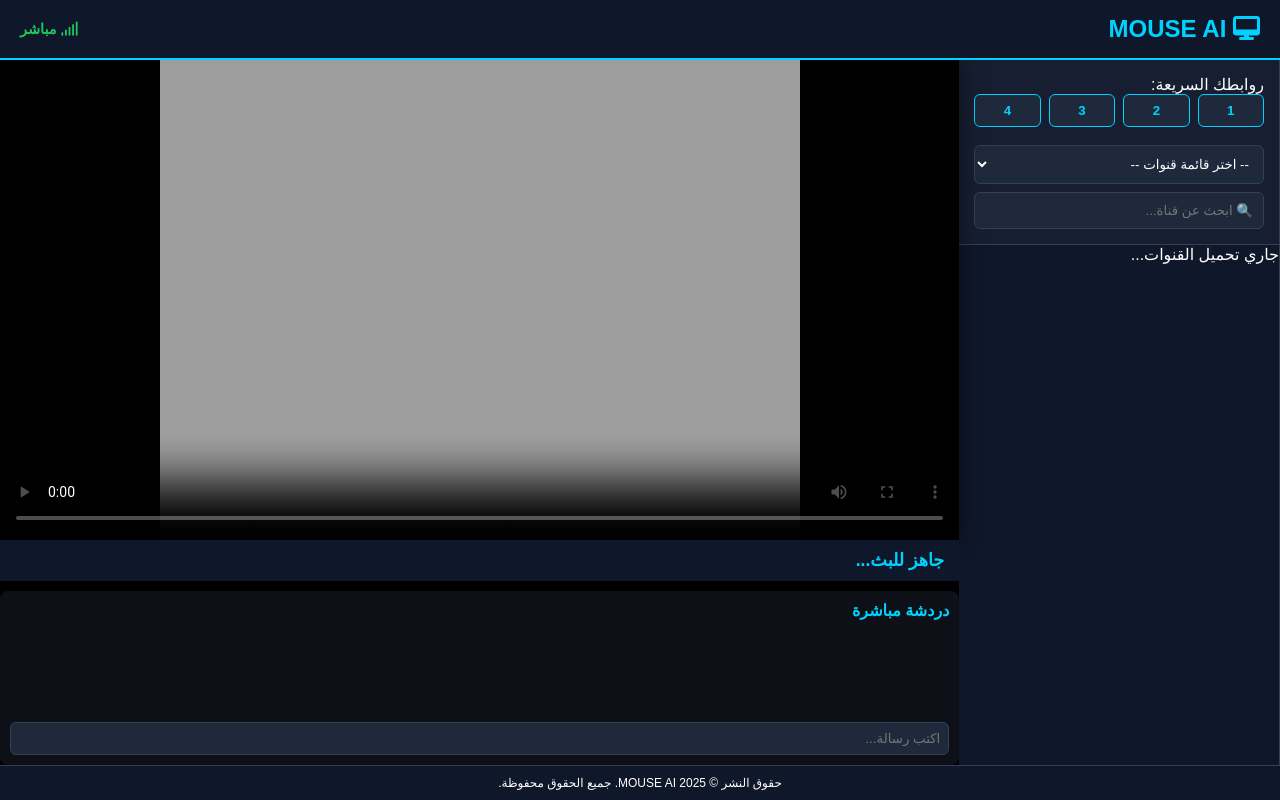
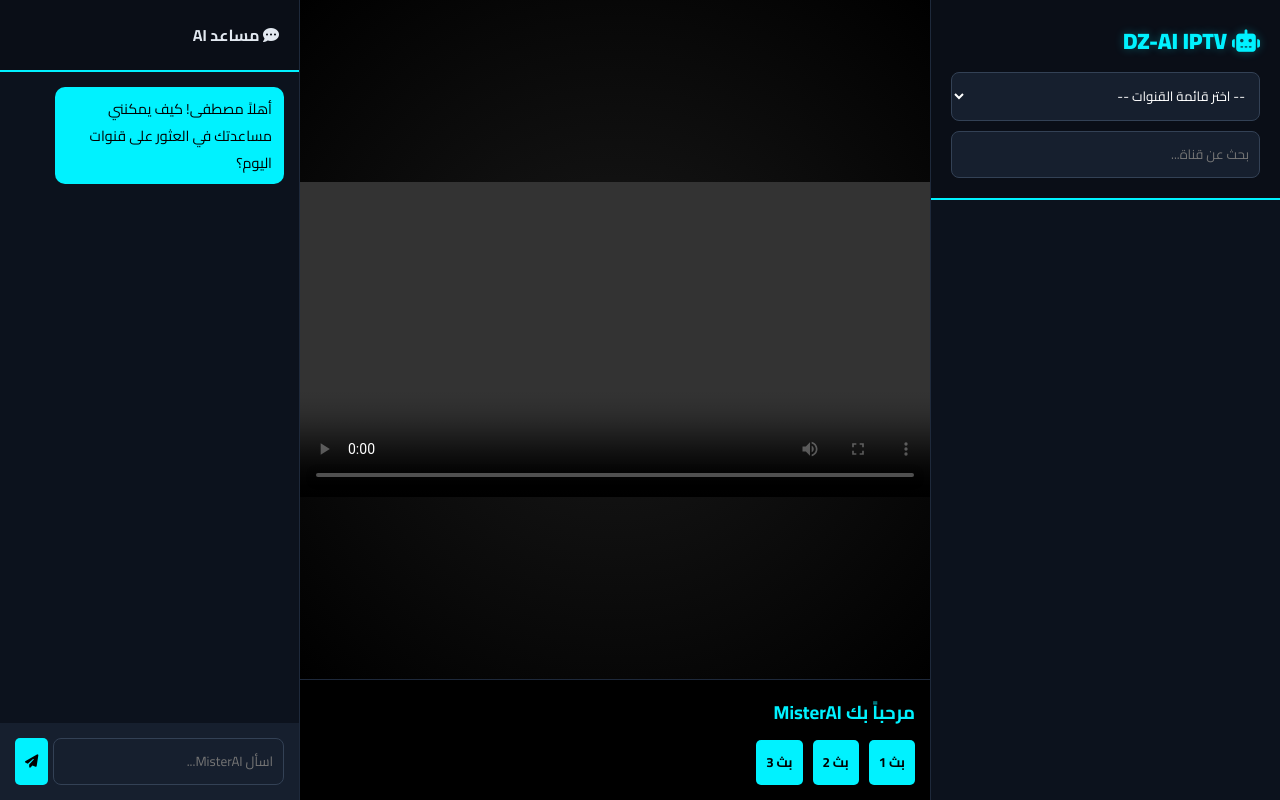
Before and after one commit to MisterAIDZ/dz-ai-iptv-chat, a website: page public/index.html in a window 1280 px wide. Drawn offline with nearby package versions, Linux system fonts and the light colour scheme.

Commit message:
Update index.html

```diff
--- a/public/index.html
+++ b/public/index.html
@@ -3,73 +3,205 @@
 <head>
     <meta charset="UTF-8">
     <meta name="viewport" content="width=device-width, initial-scale=1.0">
-    <title>MOUSE AI | IPTV PRO MAX</title>
-    <link rel="stylesheet" href="style.css">
+    <title>DZ-AI IPTV CHAT | PRO</title>
+
     <link rel="stylesheet" href="https://cdnjs.cloudflare.com/ajax/libs/font-awesome/6.4.0/css/all.min.css">
+    <link href="https://fonts.googleapis.com/css2?family=Cairo:wght@300;400;700;900&display=swap" rel="stylesheet">
     <script src="https://cdn.jsdelivr.net/npm/hls.js@latest"></script>
-    <script src="/socket.io/socket.io.js"></script>
+
+    <style>
+        :root {
+            --main-color: #00f2ff;
+            --bg-dark: #06090f;
+            --sidebar-bg: #0c121d;
+            --card-bg: #161f2e;
+            --text-main: #e2e8f0;
+            --accent: #ff0055;
+        }
+
+        * { margin: 0; padding: 0; box-sizing: border-box; font-family: 'Cairo', sans-serif; }
+
+        body { background: var(--bg-dark); color: var(--text-main); height: 100vh; overflow: hidden; }
+
+        /* الهيكل الأساسي */
+        .app-grid {
+            display: grid;
+            grid-template-columns: 350px 1fr 300px; /* القائمة | المشغل | الدردشة */
+            height: 100vh;
+        }
+
+        /* القائمة الجانبية للقنوات */
+        .channels-side { background: var(--sidebar-bg); border-left: 1px solid #1e293b; display: flex; flex-direction: column; }
+
+        .nav-header { padding: 20px; background: rgba(0,0,0,0.2); border-bottom: 2px solid var(--main-color); }
+        .logo { font-size: 1.4rem; font-weight: 900; color: var(--main-color); text-shadow: 0 0 10px rgba(0,242,255,0.3); }
+
+        /* منطقة الفيديو */
+        .video-main { background: #000; position: relative; display: flex; flex-direction: column; }
+        .video-container { flex: 1; position: relative; display: flex; align-items: center; justify-content: center; background: radial-gradient(circle, #1a1a1a 0%, #000 100%); }
+        video { width: 100%; max-height: 100%; outline: none; }
+
+        /* واجهة الدردشة الذكية */
+        .chat-side { background: var(--sidebar-bg); border-right: 1px solid #1e293b; display: flex; flex-direction: column; }
+        .chat-messages { flex: 1; padding: 15px; overflow-y: auto; font-size: 0.9rem; }
+        .chat-input-area { padding: 15px; background: var(--card-bg); display: flex; gap: 5px; }
+        .msg { margin-bottom: 10px; padding: 8px 12px; border-radius: 10px; max-width: 85%; }
+        .msg.ai { background: var(--main-color); color: #000; align-self: flex-start; }
+        .msg.user { background: #334155; align-self: flex-end; margin-right: auto; }
+
+        /* تحسين الأزرار والقوائم */
+        .btn-action { background: var(--main-color); border: none; padding: 10px; border-radius: 5px; cursor: pointer; font-weight: bold; }
+        .source-select { width: 100%; background: var(--card-bg); color: white; border: 1px solid #334155; padding: 10px; border-radius: 8px; margin-top: 10px; }
+
+        .channel-list-items { overflow-y: auto; flex: 1; padding: 10px; }
+        .channel-card {
+            display: flex; align-items: center; gap: 12px; padding: 10px;
+            background: var(--card-bg); margin-bottom: 8px; border-radius: 8px;
+            cursor: pointer; transition: 0.3s; border: 1px solid transparent;
+        }
+        .channel-card:hover { border-color: var(--main-color); transform: scale(1.02); }
+        .channel-card img { width: 40px; height: 40px; border-radius: 5px; object-fit: contain; background: #fff; }
+
+        /* Responsive */
+        @media (max-width: 1100px) {
+            .app-grid { grid-template-columns: 1fr; overflow-y: auto; }
+            .channels-side, .chat-side { height: 500px; }
+            .video-container { height: 300px; }
+        }
+    </style>
 </head>
 <body>
-    <div class="app-container">
-        <header>
-            <div class="logo"><i class="fas fa-desktop"></i> MOUSE AI</div>
-            <div id="connection-status"><i class="fas fa-signal"></i> مباشر</div>
-        </header>
 
-        <div class="main-content">
-            <aside class="sidebar">
-                <div class="sidebar-header">
-                    <p>روابطك السريعة:</p>
-                    <div class="quick-links">
-                        <button onclick="playLink(1)">1</button>
-                        <button onclick="playLink(2)">2</button>
-                        <button onclick="playLink(3)">3</button>
-                        <button onclick="playLink(4)">4</button>
-                    </div>
+    <div class="app-grid">
+        <aside class="channels-side">
+            <div class="nav-header">
+                <div class="logo"><i class="fas fa-robot"></i> DZ-AI IPTV</div>
+                <select class="source-select" id="m3uSource" onchange="loadM3U(this.value)">
+                    <option value="">-- اختر قائمة القنوات --</option>
+                    <option value="https://iptv-org.github.io/iptv/languages/ara.m3u">🌍 القنوات العربية</option>
+                    <option value="https://iptv-org.github.io/iptv/categories/sports.m3u">⚽ القنوات الرياضية</option>
+                </select>
+                <input type="text" id="search" placeholder="بحث عن قناة..." class="source-select" oninput="searchChannels()">
+            </div>
 
-                    <select id="sourceSelector" onchange="fetchM3U(this.value)">
-                        <option value="">-- اختر قائمة قنوات --</option>
-                        <optgroup label="القوائم العربية">
-                            <option value="https://iptv-org.github.io/iptv/languages/ara.m3u">🌍 جميع القنوات العربية</option>
-                            <option value="https://iptv-org.github.io/iptv/categories/sports.m3u">⚽ القنوات الرياضية</option>
-                        </optgroup>
-                        <optgroup label="الدول">
-                            <option value="https://iptv-org.github.io/iptv/countries/eg.m3u">🇪🇬 مصر</option>
-                            <option value="https://iptv-org.github.io/iptv/countries/ma.m3u">🇲🇦 المغرب</option>
-                            <option value="https://iptv-org.github.io/iptv/countries/dz.m3u">🇩🇿 الجزائر</option>
-                            <option value="https://iptv-org.github.io/iptv/countries/sa.m3u">🇸🇦 السعودية</option>
-                        </optgroup>
-                    </select>
+            <div class="channel-list-items" id="channelList">
+                </div>
+        </aside>
 
-                    <input type="text" id="searchBar" placeholder="🔍 ابحث عن قناة..." oninput="filterChannels()">
+        <main class="video-main">
+            <div class="video-container">
+                <video id="player" controls playsinline></video>
+            </div>
+            <div style="padding: 15px; border-top: 1px solid #1e293b;">
+                <h3 id="nowPlaying" style="color: var(--main-color);">مرحباً بك MisterAI</h3>
+                <div style="display: flex; gap: 10px; margin-top: 10px;">
+                    <button class="btn-action" onclick="playCustom(1)">بث 1</button>
+                    <button class="btn-action" onclick="playCustom(2)">بث 2</button>
+                    <button class="btn-action" onclick="playCustom(3)">بث 3</button>
                 </div>
+            </div>
+        </main>
 
-                <div id="loader" class="loading-overlay">جاري تحميل القنوات...</div>
-                <div class="channels-list" id="channelsList"></div>
-            </aside>
-
-            <main class="player-area">
-                <div class="video-wrapper">
-                    <video id="videoPlayer" controls playsinline poster="https://i.imgur.com/8DAriPs.png"></video>
-                </div>
-                <div class="player-info">
-                    <h3 id="playingTitle">جاهز للبث...</h3>
-                    <p id="playingUrl"></p>
-                </div>
-
-                <div class="chat-box">
-                    <h4>دردشة مباشرة</h4>
-                    <div id="chatMessages" class="chat-messages"></div>
-                    <input type="text" id="chatInput" placeholder="اكتب رسالة..." onkeypress="sendMessage(event)">
-                </div>
-            </main>
-        </div>
-
-        <footer>
-            حقوق النشر © 2025 MOUSE AI. جميع الحقوق محفوظة.
-        </footer>
+        <aside class="chat-side">
+            <div class="nav-header">
+                <div style="font-weight: bold;"><i class="fas fa-comment-dots"></i> مساعد AI</div>
+            </div>
+            <div class="chat-messages" id="chatMsgs">
+                <div class="msg ai">أهلاً مصطفى! كيف يمكنني مساعدتك في العثور على قنوات اليوم؟</div>
+            </div>
+            <div class="chat-input-area">
+                <input type="text" id="chatInput" placeholder="اسأل MisterAI..." class="source-select" style="margin:0;">
+                <button class="btn-action" onclick="sendMessage()"><i class="fas fa-paper-plane"></i></button>
+            </div>
+        </aside>
     </div>
 
-    <script src="app.js"></script>
+    <script>
+        const video = document.getElementById('player');
+        const hls = new Hls();
+        let allChannels = [];
+
+        // تشغيل روابطك الخاصة
+        const myLinks = {
+            1: "http://185.226.172.11:8080/mo3ad/mo3ad1.m3u8",
+            2: "http://185.226.172.11:8080/mo3ad/mo3ad2.m3u8",
+            3: "http://185.226.172.11:8080/mo3ad/mo3ad3.m3u8"
+        };
+
+        function playCustom(id) {
+            startStream(myLinks[id], "قناتك الخاصة رقم " + id);
+        }
+
+        // جلب قائمة M3U ومعالجتها
+        async function loadM3U(url) {
+            if(!url) return;
+            const res = await fetch(url);
+            const text = await res.text();
+            parseM3U(text);
+        }
+
+        function parseM3U(data) {
+            const lines = data.split('\n');
+            allChannels = [];
+            let current = {};
+            lines.forEach(line => {
+                if(line.startsWith('#EXTINF:')) {
+                    current.name = line.split(',')[1] || "Unknown";
+                    const logo = line.match(/tvg-logo="([^"]+)"/);
+                    current.logo = logo ? logo[1] : 'https://via.placeholder.com/40';
+                } else if(line.startsWith('http')) {
+                    current.url = line.trim();
+                    allChannels.push({...current});
+                    current = {};
+                }
+            });
+            renderChannels(allChannels);
+        }
+
+        function renderChannels(list) {
+            const container = document.getElementById('channelList');
+            container.innerHTML = list.map(ch => `
+                <div class="channel-card" onclick="startStream('${ch.url}', '${ch.name}')">
+                    <img src="${ch.logo}" onerror="this.src='https://via.placeholder.com/40'">
+                    <div class="channel-name">${ch.name}</div>
+                </div>
+            `).join('');
+        }
+
+        function startStream(url, name) {
+            document.getElementById('nowPlaying').innerText = name;
+            if (Hls.isSupported()) {
+                hls.loadSource(url);
+                hls.attachMedia(video);
+                hls.on(Hls.Events.MANIFEST_PARSED, () => video.play());
+            } else {
+                video.src = url;
+                video.play();
+            }
+        }
+
+        // نظام الدردشة البسيط
+        function sendMessage() {
+            const input = document.getElementById('chatInput');
+            const msg = input.value;
+            if(!msg) return;
+
+            const container = document.getElementById('chatMsgs');
+            container.innerHTML += `<div class="msg user">${msg}</div>`;
+            input.value = '';
+
+            // رد آلي بسيط كمثال لـ AI
+            setTimeout(() => {
+                container.innerHTML += `<div class="msg ai">فهمتك يا مصطفى، سأبحث لك عن ذلك في القنوات المتاحة.</div>`;
+                container.scrollTop = container.scrollHeight;
+            }, 1000);
+        }
+
+        function searchChannels() {
+            const query = document.getElementById('search').value.toLowerCase();
+            const filtered = allChannels.filter(c => c.name.toLowerCase().includes(query));
+            renderChannels(filtered);
+        }
+    </script>
 </body>
 </html>
```
